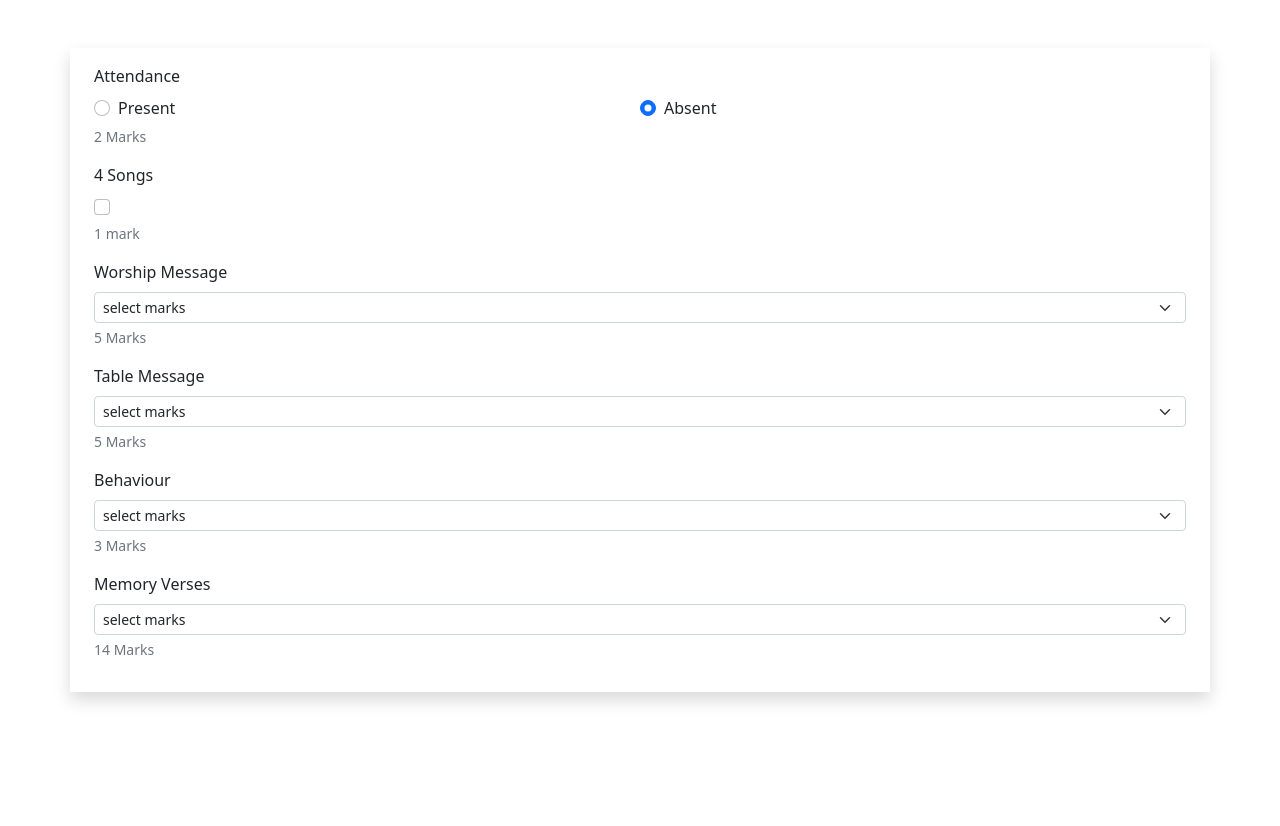
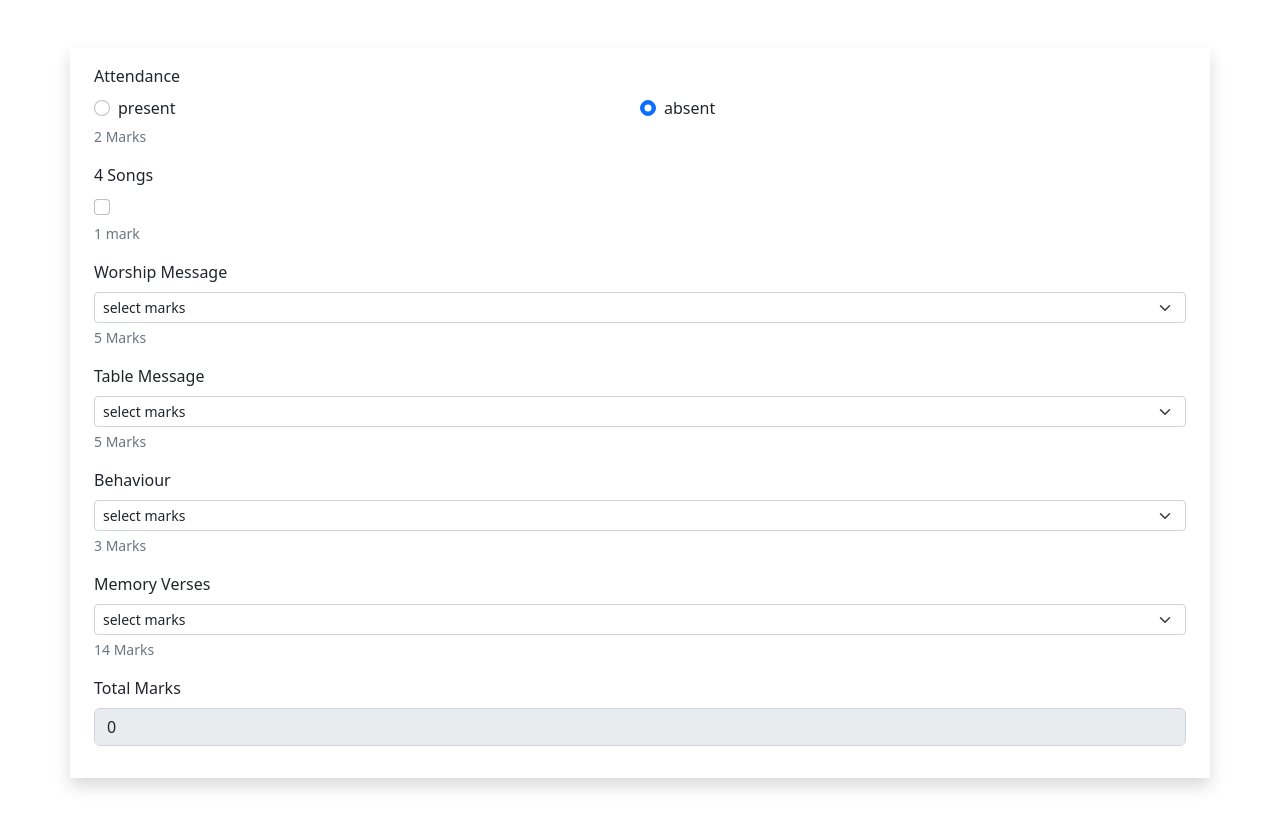
Before and after one commit to Lakshyasaharan5/ReactJs-sunday-school, a React (Create React App) app in the folder frontend/: page /assessment in a window 1280 px wide. Before the commit the page ends 800 px from the top, so only its background shows below. Built offline with nearby package versions, Linux system fonts and the light colour scheme.

Commit message:
added feature to set assessment total onchange

```diff
--- a/frontend/src/Pages/assessment/Assesment.jsx
+++ b/frontend/src/Pages/assessment/Assesment.jsx
@@ -1,40 +1,93 @@
-import React from "react";
+import React, { createRef, useState } from "react";
 import "./assessment.css"
 
 export default function Assessment(){
+    let attendenceValues = [{
+        "id":1,
+        "attendance":"present"
+    },
+    {
+        "id":2,
+        "attendance":"absent"
+    }
+    ]
+
+
+    const [initialValue] = useState({
+        attendance : "absent",
+        songs:false,
+        worship_message:"DEFAULT",
+        table_message:"DEFAULT",
+        behaviour:"DEFAULT",
+        memory_verses:"DEFAULT",
+        total_marks:0
+    })
+    // const [assessmentvars,setAssessmentVars] = useState(initialValue)
+    const [assessmentValues] = useState({
+        attendance : createRef(),
+        songs:createRef(),
+        worship_message:createRef(),
+        table_message:createRef(),
+        behaviour:createRef(),
+        memory_verses:createRef(),
+        total_marks:createRef()
+    })
+    const HandleChange=(e)=>{
+        const {name,value} = e.target;
+        initialValue[name] = value
+
+
+        let Attendance_marks,songs_marks;
+        if(assessmentValues.attendance.current.checked===false){
+            Attendance_marks = 2;
+        }else{
+            Attendance_marks = 0;
+        }
+        if(assessmentValues.songs.current.checked){
+            songs_marks = 1;
+        }else{
+            songs_marks = 0;
+        }
+        const worship_message_marks = (isNaN(parseInt(assessmentValues.worship_message.current.value,10))? 0: parseInt(assessmentValues.worship_message.current.value,10));
+        const table_message_marks = (isNaN(parseInt(assessmentValues.table_message.current.value,10))? 0:parseInt(assessmentValues.table_message.current.value,10));
+        const behaviour_marks = (isNaN(parseInt(assessmentValues.behaviour.current.value,10))? 0:parseInt(assessmentValues.behaviour.current.value,10));
+        const memory_verses_marks = (isNaN(parseInt(assessmentValues.memory_verses.current.value,10))? 0:parseInt(assessmentValues.memory_verses.current.value,10));
+
+
+        console.log(assessmentValues.total_marks.current.value)
+        assessmentValues.total_marks.current.value = parseInt(Attendance_marks+songs_marks+worship_message_marks+table_message_marks+behaviour_marks+memory_verses_marks);
+    }
     return (
         <div className="container assessment-container shadow my-5">
             <form className="container-fluid py-3">
-                <div class="mb-3">
-                    <label for="attendance" class="form-label">Attendance</label>
-                    <div className="container">
+                <div className="mb-3">
+                    <label htmlFor="attendance" className="form-label">Attendance</label>
+                    <div className="container" >
                         <div className="row">
-                            <div class="form-check col-6">
-                                <input class="form-check-input" type="radio" name="exampleRadios" id="exampleRadios1" value="option1"  />
-                                <label class="form-check-label" for="exampleRadios1">
-                                    Present
-                                </label>
-                            </div>
-                            <div class="form-check col-6">
-                                <input class="form-check-input" type="radio" name="exampleRadios" id="exampleRadios2" value="option2" checked/>
-                                <label class="form-check-label" for="exampleRadios2">
-                                    Absent
-                                </label>
-                            </div>
+                        {attendenceValues.map(result=>{
+                            const {id,attendance} = result;
+                            return(
+                                <div className="form-check col-6" key={id}>
+                                    <input type="radio" className="form-check-input " ref={assessmentValues.attendance} defaultValue={initialValue.attendance} name="attendance" onChange={(e)=>{HandleChange(e)}} defaultChecked={initialValue.attendance===attendance} />
+                                    <label className="form-check-label ">{attendance}</label>
+                                </div>
+                            )
+                        })}
                         </div>
                     </div>
-                    <div class="form-text">2 Marks</div>
+
+                    <div className="form-text">2 Marks</div>
                 </div>
-                <div class="mb-3" >
-                    <label for="songs" class="form-label">4 Songs</label>
-                    <div class="form-check">
-                        <input class="form-check-input" type="checkbox" value="" id="flexCheckDefault"/></div>
-                    <div class="form-text">1 mark</div>
+                <div className="mb-3" >
+                    <label htmlFor="songs" className="form-label">4 Songs</label>
+                    <div className="form-check">
+                        <input className="form-check-input" type="checkbox" name="songs" ref={assessmentValues.songs} onChange={(e)=>{HandleChange(e)}} defaultChecked={initialValue.songs}/></div>
+                    <div className="form-text">1 mark</div>
                 </div>
-                <div class="mb-3">
-                    <label for="songs" class="form-label">Worship Message</label>
-                    <select class="form-select form-select-sm">
-                        <option selected>select marks</option>
+                <div className="mb-3">
+                    <label htmlFor="worship_message" className="form-label">Worship Message</label>
+                    <select ref={assessmentValues.worship_message} name="worship_message" defaultValue={initialValue.worship_message} onChange={(e)=>{HandleChange(e)}} className="form-select form-select-sm">
+                        <option value="DEFAULT" disabled>select marks</option>
                         <option value="0">0</option>
                         <option value="1">1</option>
                         <option value="2">2</option>
@@ -42,12 +95,12 @@
                         <option value="4">4</option>
                         <option value="5">5</option>
                     </select>
-                    <div class="form-text">5 Marks</div>
+                    <div className="form-text">5 Marks</div>
                 </div>
-                <div class="mb-3">
-                    <label for="songs" class="form-label">Table Message</label>
-                    <select class="form-select form-select-sm">
-                        <option selected>select marks</option>
+                <div className="mb-3">
+                    <label htmlFor="table_message" className="form-label">Table Message</label>
+                    <select ref={assessmentValues.table_message} name="table_message" defaultValue={initialValue.table_message} onChange={(e)=>{HandleChange(e)}} className="form-select form-select-sm">
+                        <option value="DEFAULT" disabled>select marks</option>
                         <option value="0">0</option>
                         <option value="1">1</option>
                         <option value="2">2</option>
@@ -55,23 +108,23 @@
                         <option value="4">4</option>
                         <option value="5">5</option>
                     </select>
-                    <div class="form-text">5 Marks</div>
+                    <div className="form-text">5 Marks</div>
                 </div>
-                <div class="mb-3">
-                    <label for="songs" class="form-label">Behaviour</label>
-                    <select class="form-select form-select-sm">
-                        <option selected>select marks</option>
+                <div className="mb-3">
+                    <label htmlFor="behaviour" className="form-label">Behaviour</label>
+                    <select ref={assessmentValues.behaviour} name="behaviour" defaultValue={initialValue.behaviour} onChange={(e)=>{HandleChange(e)}} className="form-select form-select-sm">
+                        <option value="DEFAULT" disabled>select marks</option>
                         <option value="0">0</option>
                         <option value="1">1</option>
                         <option value="2">2</option>
                         <option value="3">3</option>
                     </select>
-                    <div class="form-text">3 Marks</div>
+                    <div className="form-text">3 Marks</div>
                 </div>
-                <div class="mb-3">
-                    <label for="songs" class="form-label">Memory Verses</label>
-                    <select class="form-select form-select-sm">
-                        <option selected>select marks</option>
+                <div className="mb-3">
+                    <label htmlFor="memory_verses" className="form-label">Memory Verses</label>
+                    <select ref={assessmentValues.memory_verses} name="memory_verses" defaultValue={initialValue.memory_verses} onChange={(e)=>{HandleChange(e)}} className="form-select form-select-sm">
+                        <option value="DEFAULT" disabled>select marks</option>
                         <option value="0">0</option>
                         <option value="1">1</option>
                         <option value="2">2</option>
@@ -88,7 +141,11 @@
                         <option value="13">13</option>
                         <option value="14">14</option>
                     </select>
-                    <div class="form-text">14 Marks</div>
+                    <div className="form-text">14 Marks</div>
+                </div>
+                <div className="mb-3" >
+                    <label htmlFor="total_marks" className="form-label">Total Marks</label>
+                    <input ref={assessmentValues.total_marks} name="total_marks" defaultValue={initialValue.total_marks} type="text" onChange={(e)=>{HandleChange(e)}} className="form-control"  placeholder="0" disabled/>
                 </div>
 
             </form>
--- a/frontend/src/Pages/assessment/assessment.css
+++ b/frontend/src/Pages/assessment/assessment.css
@@ -1,5 +1,5 @@
 @media only screen and (max-width: 600px) {
    .assessment-container{
-    width: 80vw;
+    width: 85vw;
    }
 }
```
